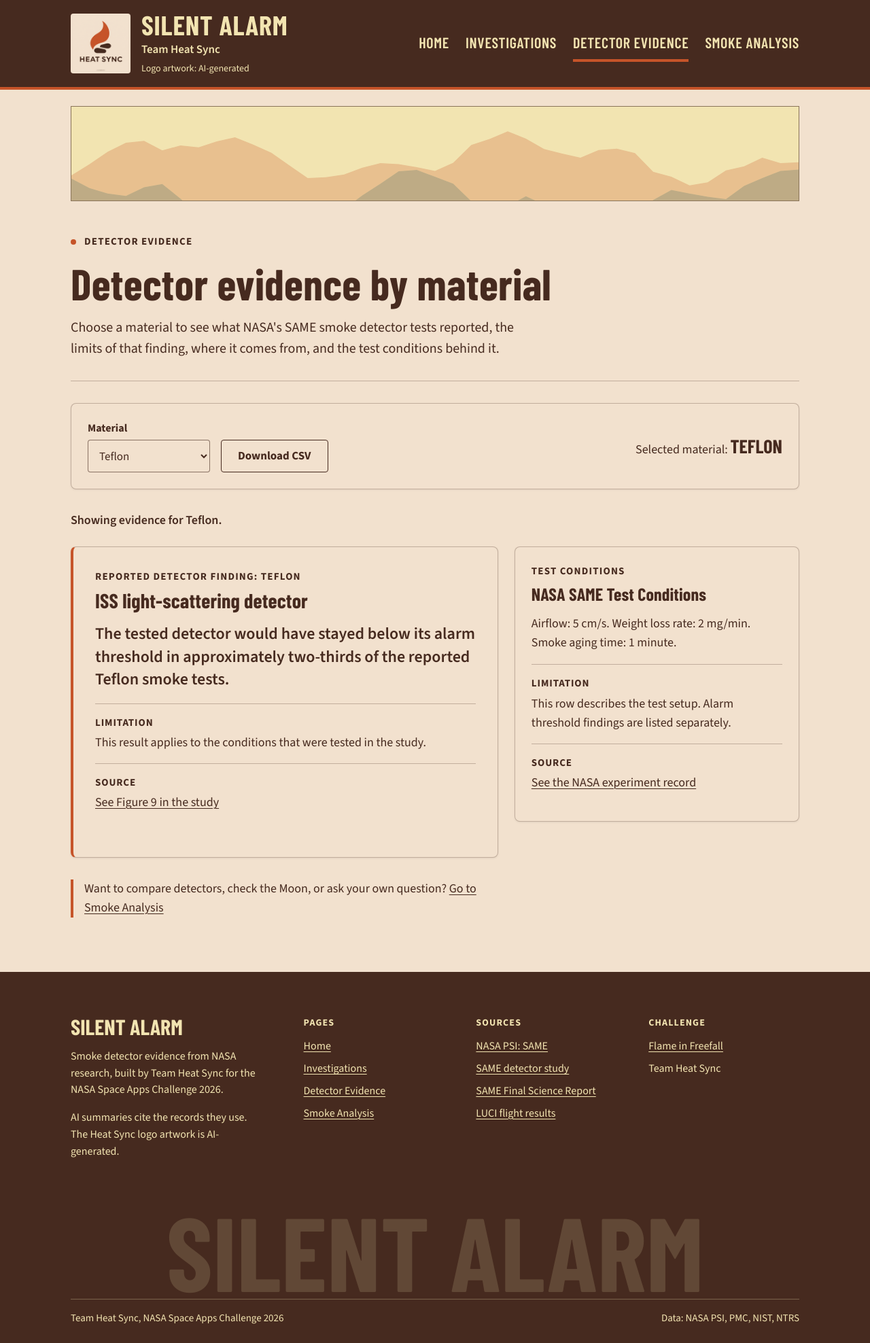
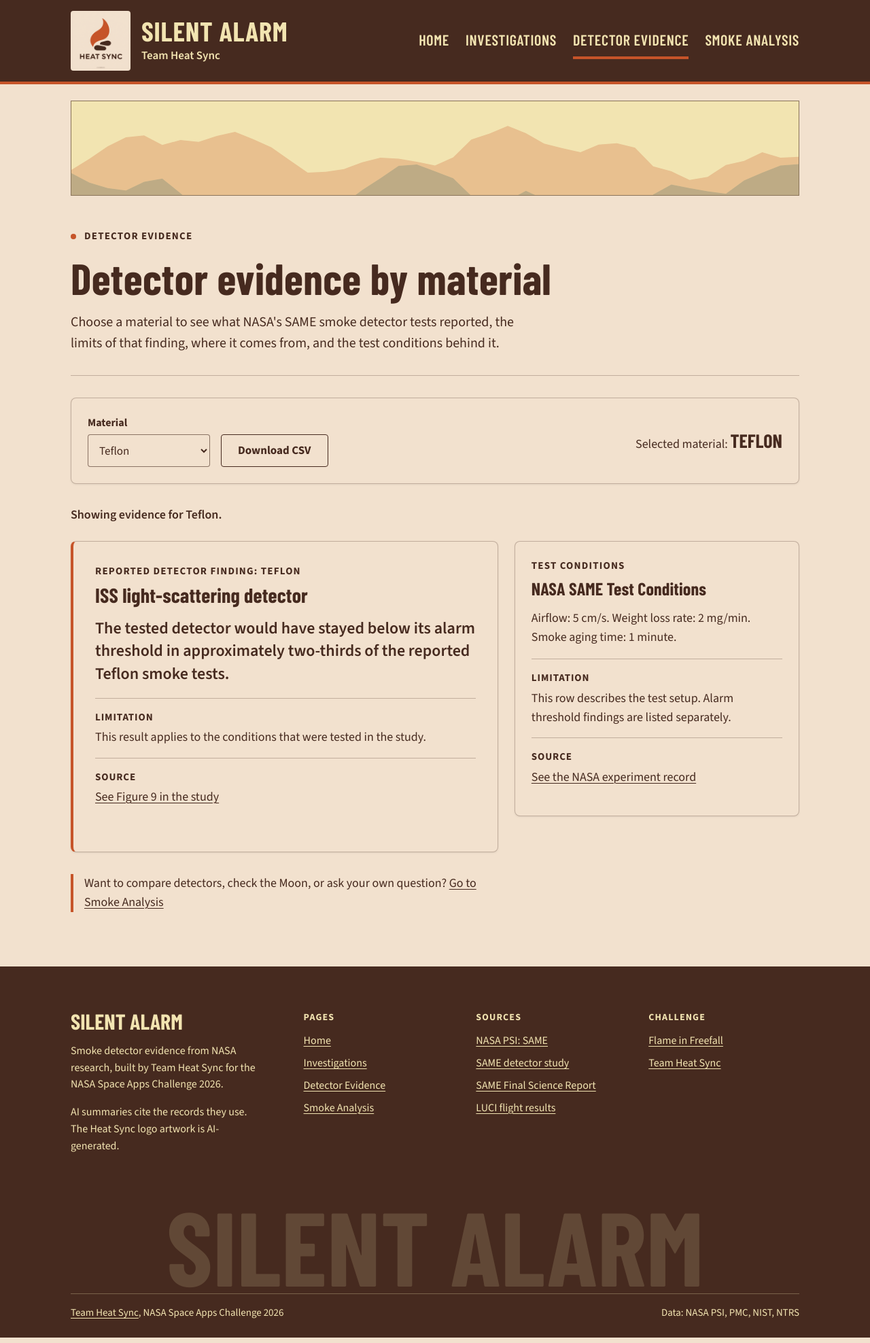
Before and after one commit to atharvrajesh/Heat-Sync-NASA-SpaceApps, a plain HTML site: page public/detector-evidence.html in a window 1280 px wide. Shown: the whole page at 68% size. Drawn offline with nearby package versions, Linux system fonts and the light colour scheme.

Commit message:
Added minor changes for aesthetic

```diff
--- a/public/detector-evidence.html
+++ b/public/detector-evidence.html
@@ -10,7 +10,7 @@
   <link rel="preconnect" href="https://fonts.googleapis.com">
   <link rel="preconnect" href="https://fonts.gstatic.com" crossorigin>
   <link rel="stylesheet" href="https://fonts.googleapis.com/css2?family=Barlow+Condensed:wght@500;600;700&family=Source+Sans+3:wght@400;600;700&display=swap">
-  <link rel="stylesheet" href="./styles.css?v=3">
+  <link rel="stylesheet" href="./styles.css?v=4">
 </head>
 
 <body>
@@ -24,7 +24,6 @@
         <span class="brand-text">
           <span class="brand-name">Silent Alarm</span>
           <span class="brand-team">Team Heat Sync</span>
-          <span class="brand-credit">Logo artwork: AI-generated</span>
         </span>
       </a>
       <nav class="site-nav" aria-label="Main">
@@ -137,13 +136,13 @@
           <p class="foot-head">Challenge</p>
           <ul>
             <li><a href="https://www.spaceappschallenge.org/2026/challenges/flame-in-freefall/">Flame in Freefall</a></li>
-            <li>Team Heat Sync</li>
+            <li><a href="https://www.spaceappschallenge.org/2026/find-a-team/heat-sync/">Team Heat Sync</a></li>
           </ul>
         </div>
       </div>
       <p class="foot-word" aria-hidden="true">Silent Alarm</p>
       <div class="foot-bottom">
-        <span>Team Heat Sync, NASA Space Apps Challenge 2026</span>
+        <span><a href="https://www.spaceappschallenge.org/2026/find-a-team/heat-sync/">Team Heat Sync</a>, NASA Space Apps Challenge 2026</span>
         <span>Data: NASA PSI, PMC, NIST, NTRS</span>
       </div>
     </div>
--- a/public/styles.css
+++ b/public/styles.css
@@ -164,10 +164,6 @@ h3 {
   font-weight: 600;
 }
 
-.brand-credit {
-  font-size: 14px;
-}
-
 .site-nav ul {
   display: flex;
   flex-wrap: wrap;
@@ -1033,6 +1029,7 @@ button:disabled {
 #inv-answer {
   margin: 8px 0 0;
   font-size: 20px;
+  font-weight: 700;
   max-width: 72ch;
 }
 
@@ -1414,6 +1411,7 @@ button:disabled {
 #ask-answer {
   margin: 24px 0 0;
   font-size: 20px;
+  font-weight: 700;
   max-width: 72ch;
 }
 
```
Also changed, not shown: public/index.html (+3 -4 lines), public/investigations.html (+3 -4 lines), public/smoke-analysis.html (+3 -4 lines).
